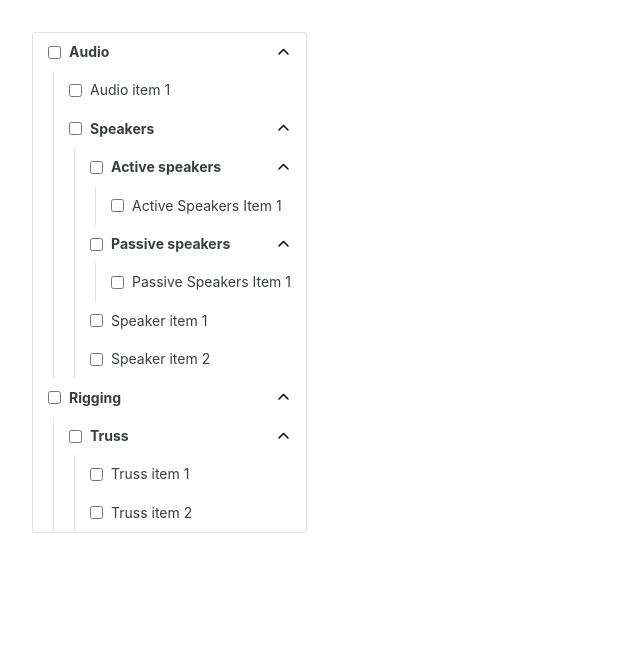
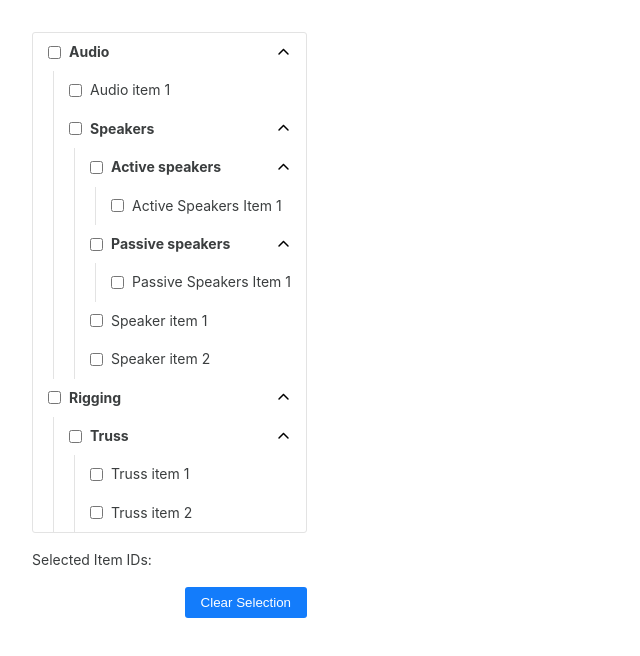
Before and after one commit to MerianLesster/item-selector, a Vue app: page / in a window 1280 px wide. Shown: the top 656 px of the page, without its empty margins (0-640 px from the left). Built offline with nearby package versions, Linux system fonts and the light colour scheme.

Commit message:
feat: enhance item selector UI with selected item display and clear selection functionality

```diff
--- a/src/App.vue
+++ b/src/App.vue
@@ -1,7 +1,13 @@
 <template>
   <main>
-    <div class="item-selector">
-      <CheckboxWrapper :treeChecklist="treeChecklist" />
+    <div class="item-selector-container">
+      <div class="item-selector">
+        <CheckboxWrapper :treeChecklist="treeChecklist" />
+      </div>
+      <p class="selected-item-ids">Selected Item IDs: {{ selectedItemIds.join(', ') }}</p>
+      <button class="clear-selection-btn" @click="clearSelection">
+        <span>Clear Selection</span>
+      </button>
     </div>
   </main>
 </template>
@@ -12,7 +18,7 @@ import { useChecklistBuilder } from '@/composable/useChecklistBuilder'
 import type { ITreeCheckList, Folder, Item } from '@/composable/useChecklistBuilder'
 import CheckboxWrapper from '@/components/CheckboxWrapper.vue'
 
-import { onMounted, ref } from 'vue'
+import { computed, onMounted, ref } from 'vue'
 
 const { fetchCheckList } = useChecklist()
 const { buildCheckList } = useChecklistBuilder()
@@ -43,12 +49,52 @@ onMounted(async () => {
 
   treeChecklist.value = buildCheckList(folders, items)
 })
+
+const selectedItemIds = computed(() => {
+  const ids: number[] = []
+  const collectSelectedIds = (list: ITreeCheckList[]) => {
+    list.forEach((item) => {
+      if (item.isChecked && (!item.children || item.children.length === 0)) {
+        ids.push(item.id)
+      }
+      if (item.children && item.children.length > 0) {
+        collectSelectedIds(item.children)
+      }
+    })
+  }
+  collectSelectedIds(treeChecklist.value)
+  return ids
+})
+
+const clearSelection = () => {
+  // uncheck all items in the treeChecklist
+  const uncheckAll = (list: ITreeCheckList[]) => {
+    list.forEach((item) => {
+      item.isChecked = false
+      if (item.children && item.children.length > 0) {
+        uncheckAll(item.children)
+      }
+    })
+  }
+  uncheckAll(treeChecklist.value)
+}
 </script>
 
 <style scoped>
+.item-selector-container {
+  width: 275px;
+}
+
 .item-selector {
-  width: 275px;
   border: 1px solid var(--color-border);
   border-radius: var(--border-radius);
 }
+
+.selected-item-ids {
+  margin: 16px 0;
+}
+
+.clear-selection-btn {
+  float: right;
+}
 </style>
--- a/src/assets/main.css
+++ b/src/assets/main.css
@@ -9,7 +9,7 @@
 
 button {
   background-color: var(--color-primary);
-  color: white;
+  color: var(--color-surface);
   border: none;
   padding: 8px 16px;
   border-radius: var(--border-radius);
```
